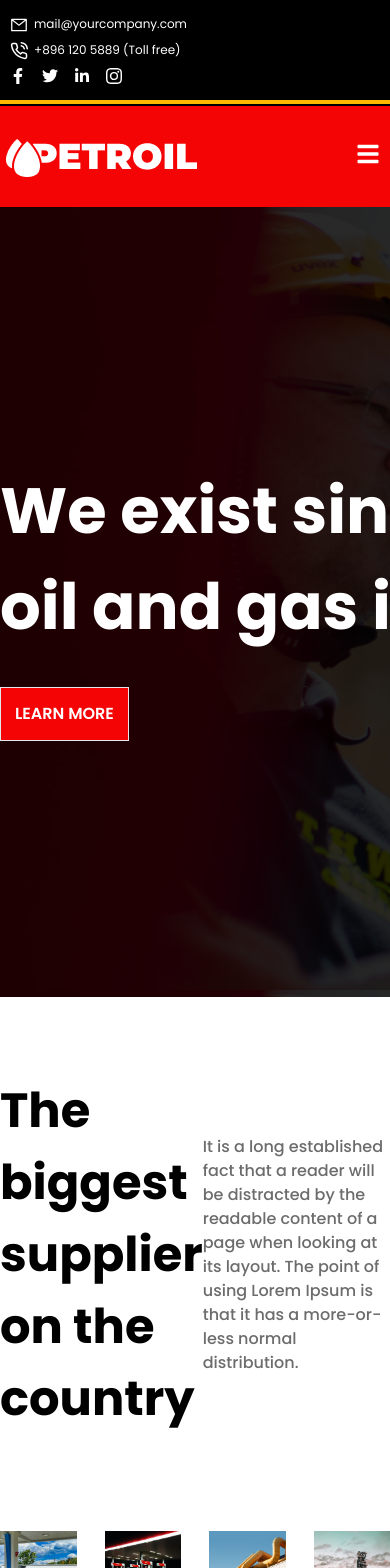
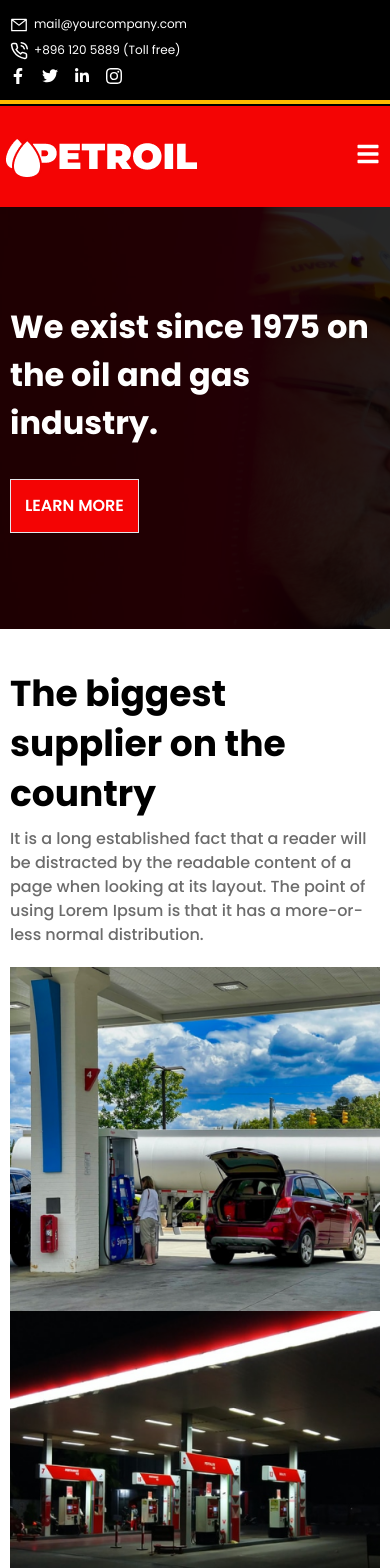
Before and after one commit to sujan-ah/Tailwind-Project, a React (Create React App) app: page / in a window 390 px wide. Shown: the top 1568 px of the page. Built offline with nearby package versions, Linux system fonts and the light colour scheme.

Commit message:
supplier responsive done

```diff
--- a/src/components/banner/index.js
+++ b/src/components/banner/index.js
@@ -3,9 +3,9 @@ import React from "react";
 const Banner = () => {
   return (
     <div style={{ background: "url(images/banner.png)" }}>
-      <div className="h-full w-full bg-darklight ">
-        <div className="max-w-container mx-auto py-64">
-          <h1 className="font-pop text-white font-bold	text-[64px]	w-[842px] mb-8">
+      <div className="h-full w-full bg-darklight px-2.5 md:px-0">
+        <div className="max-w-container mx-auto py-24 md:py-64">
+          <h1 className="font-pop text-white font-bold text-[32px] md:text-[64px]	md:w-[842px] mb-8">
             We exist since 1975 on the oil and gas industry.
           </h1>
           <a
--- a/src/components/supplier/index.js
+++ b/src/components/supplier/index.js
@@ -3,15 +3,16 @@ import React from "react";
 export const Supplier = () => {
   return (
     <section>
-      <div className="max-w-container mx-auto mt-[78px]  ">
-        <div className="flex justify-between">
-          <div className="max-w-[289px]">
-            <h2 className="font-pop font-bold text-5xl leading-[72px]	">
+      <div className="max-w-container mx-auto mt-10 md:mt-[78px] px-2.5 md:px-0 ">
+        <div className="md:flex justify-between">
+          <div className="md:max-w-[289px]">
+            <h2 className="font-pop font-bold text-4xl md:text-5xl leading-[50px] md:leading-[72px]">
               The biggest supplier on the country
             </h2>
           </div>
+
           <div className="max-w-[651px] flex items-center">
-            <h2 className="font-pop font-medium text-base	leading-6 text-[#6C6C6C] ">
+            <h2 className="font-pop font-medium text-base	leading-6 text-[#6C6C6C] mt-2 md:mt-0">
               It is a long established fact that a reader will be distracted by
               the readable content of a page when looking at its layout. The
               point of using Lorem Ipsum is that it has a more-or-less normal
@@ -20,25 +21,26 @@ export const Supplier = () => {
           </div>
         </div>
       </div>
-      <div className="flex gap-x-7	 mt-24">
-        <div>
+
+      <div className="flex flex-col md:gap-y-5 md:gap-y-0 md:flex-row md:flex md:gap-x-7 mt-5 md:mt-24 px-2.5 md:px-0 sml:flex-row flex-wrap md:flex-nowrap ">
+        <div className="sml:w-2/4 md:w-auto">
           <picture>
-            <img src="images/supplier.png" loading="lazy" />
+            <img className="w-full" src="images/supplier.png" loading="lazy" />
           </picture>
         </div>
-        <div>
+        <div className="sml:w-2/4 md:w-auto">
           <picture>
-            <img src="images/supplier2.png" loading="lazy" />
+            <img className="w-full" src="images/supplier2.png" loading="lazy" />
           </picture>
         </div>
-        <div>
+        <div className="sml:w-2/4 md:w-auto">
           <picture>
-            <img src="images/supplier3.png" loading="lazy" />
+            <img className="w-full" src="images/supplier3.png" loading="lazy" />
           </picture>
         </div>
-        <div>
+        <div className="sml:w-2/4 md:w-auto">
           <picture>
-            <img src="images/supplier4.png" loading="lazy" />
+            <img className="w-full" src="images/supplier4.png" loading="lazy" />
           </picture>
         </div>
       </div>
```
Also changed, not shown: src/components/navbar/index.js (+0 -14 lines).
